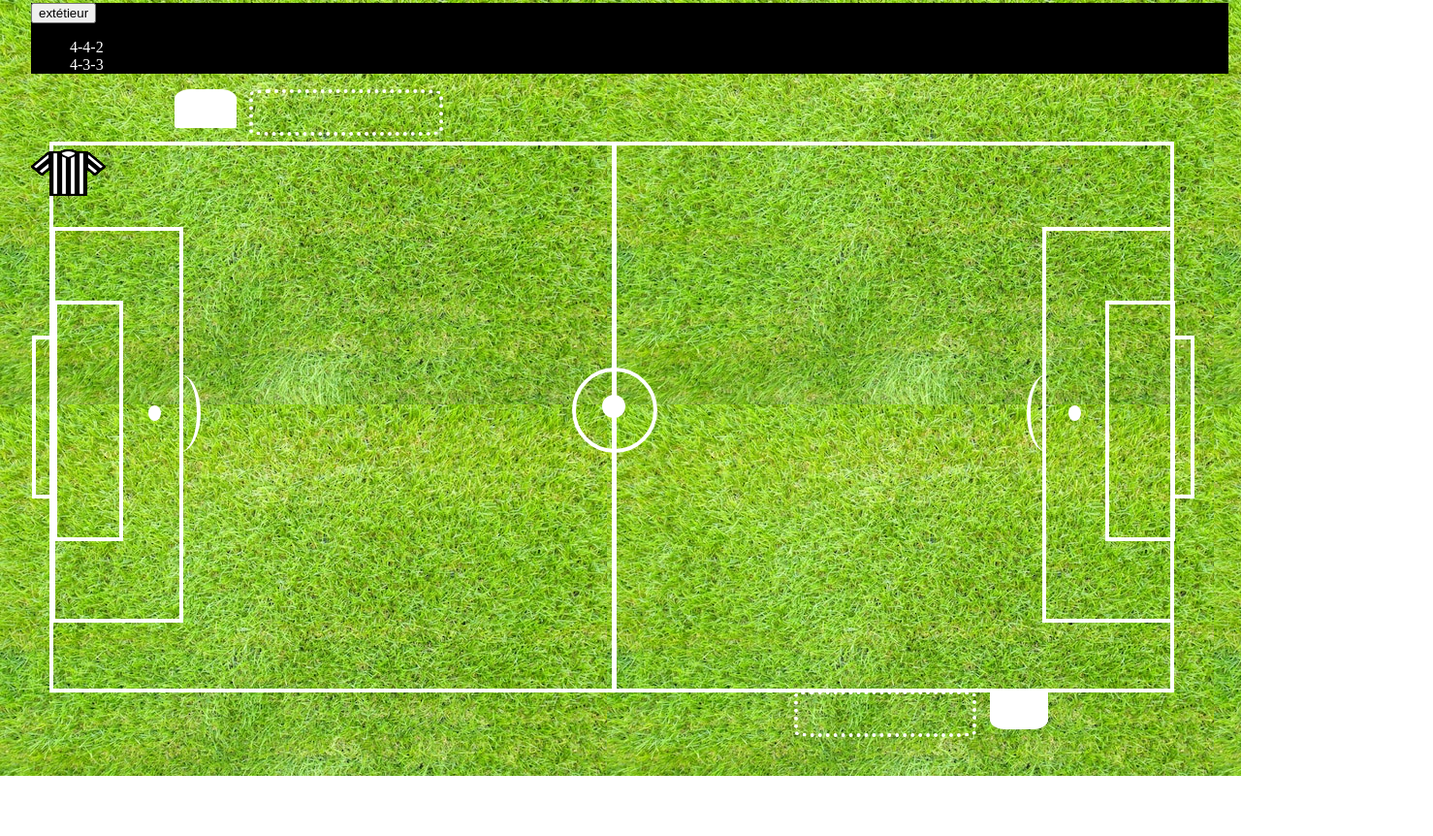
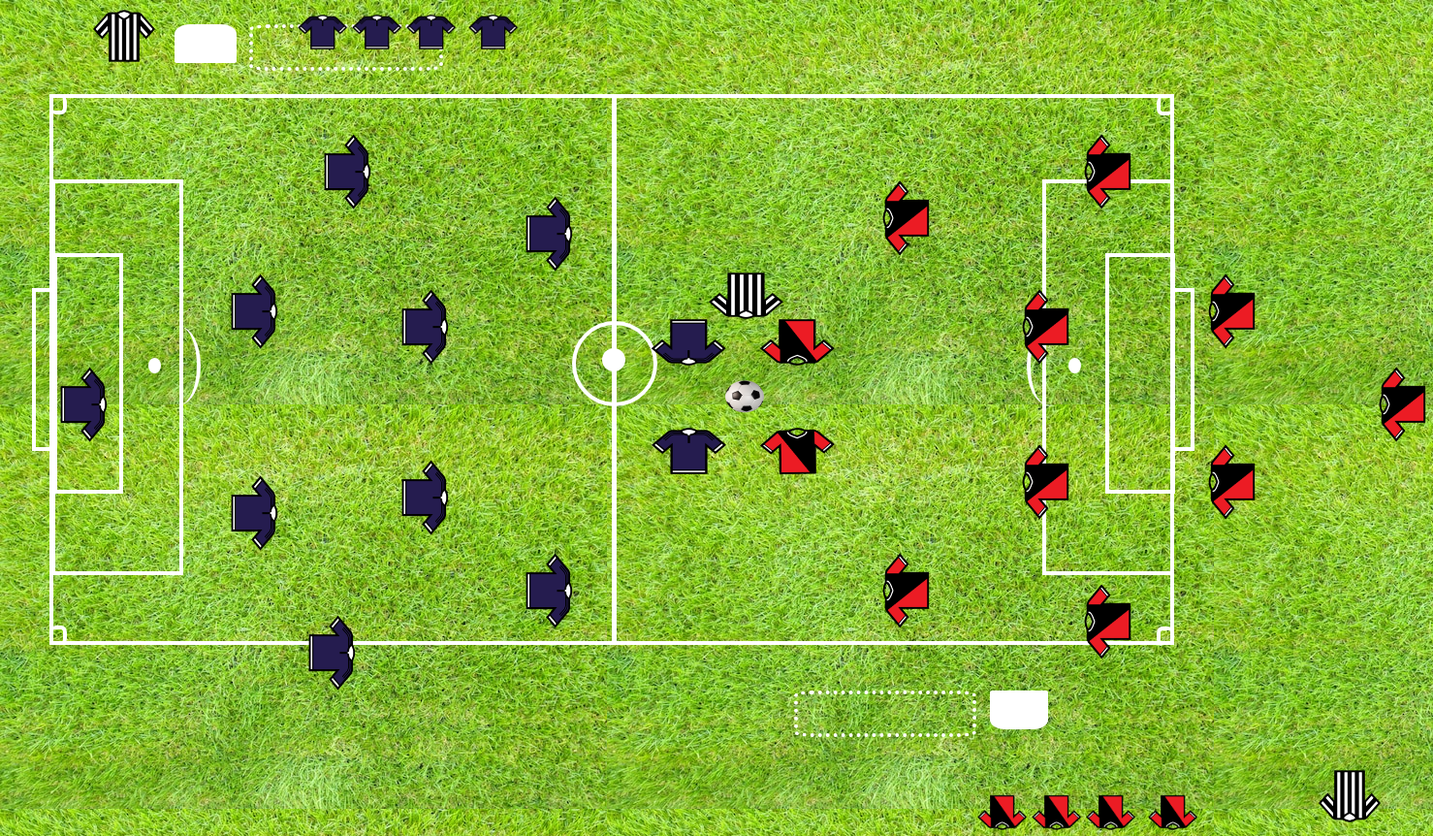
Before and after one commit to heykei/4-4-2, a plain HTML site: page index.html in a window 1280 px wide. Shown: the whole page at 97% size, 1478 px wide, since content can reach past the window. Before the commit the page ends 800 px from the top, so only its background shows below. Drawn offline with Linux system fonts and the light colour scheme.

Commit message:
ajt_perso

```diff
--- a/css/4-4-2dom.css
+++ b/css/4-4-2dom.css
@@ -1 +1,67 @@
-transform: translateX(19em) translateY(11em) rotate(180deg);
+.j17 img {
+    width: 4vw;
+    height: 6vh;
+    transform: translateX(20.7em) translateY(-5.5em) rotate(0deg);
+}
+
+.j16 img {
+    width: 4vw;
+    height: 6vh;
+    transform: translateX(17.2em) translateY(-5.5em) rotate(0deg);
+}
+
+.j18 img {
+    width: 4vw;
+    height: 6vh;
+    transform: translateX(24.2em) translateY(-5.5em) rotate(0deg);
+}
+
+.j19 img {
+    width: 4vw;
+    height: 6vh;
+    transform: translateX(28.2em) translateY(-5.5em) rotate(0deg);
+}
+
+.j25 img {
+    transform: translateX(1em) translateY(18em) rotate(90deg);
+}
+
+.j26 img {
+    transform: translateX(18em) translateY(3em) rotate(90deg);
+}
+
+.j24 img {
+    transform: translateX(12em) translateY(12em) rotate(90deg);
+}
+
+.j23 img {
+    transform: translateX(12em) translateY(25em) rotate(90deg);
+}
+
+.j22 img {
+    transform: translateX(17em) translateY(34em) rotate(90deg);
+}
+
+.j21 img {
+    transform: translateX(31em) translateY(7em) rotate(90deg);
+}
+
+.j15 img {
+    transform: translateX(23em) translateY(13em) rotate(90deg);
+}
+
+.j20 img {
+    transform: translateX(23em) translateY(24em) rotate(90deg);
+}
+
+.j28 img {
+    transform: translateX(31em) translateY(30em) rotate(90deg);
+}
+
+.j27 img {
+    transform: translateX(40em) translateY(21em) rotate(0deg);
+}
+
+.j29 img {
+    transform: translateX(40em) translateY(14em) rotate(180deg);
+}
--- a/css/4-4-2ext.css
+++ b/css/4-4-2ext.css
@@ -0,0 +1,67 @@
+.j13 img {
+    transform: translateX(47em) translateY(14em) rotate(180deg);
+}
+
+.j12 img {
+    transform: translateX(47em) translateY(21em) rotate(359deg);
+}
+
+.j14 img {
+    transform: translateX(86em) translateY(18em) rotate(270deg);
+}
+
+.j6 img {
+    transform: translateX(75em) translateY(12em) rotate(270deg);
+}
+
+.j5 img {
+    transform: translateX(75em) translateY(23em) rotate(270deg);
+}
+
+.j7 img {
+    transform: translateX(67em) translateY(3em) rotate(270deg);
+}
+
+.j4 img {
+    transform: translateX(67em) translateY(32em) rotate(270deg);
+}
+
+.j10 img {
+    transform: translateX(63em) translateY(13em) rotate(270deg);
+}
+
+.j9 img {
+    transform: translateX(63em) translateY(23em) rotate(270deg);
+}
+
+.j8 img {
+    transform: translateX(54em) translateY(30em) rotate(270deg);
+}
+
+.j11 img {
+    transform: translateX(54em) translateY(6em) rotate(270deg);
+}
+
+.j3 img {
+    width: 4vw;
+    height: 6vh;
+    transform: translateX(72em) translateY(44.8em) rotate(180deg);
+}
+
+.j2 img {
+    width: 4vw;
+    height: 6vh;
+    transform: translateX(68em) translateY(44.8em) rotate(180deg);
+}
+
+.j1 img {
+    width: 4vw;
+    height: 6vh;
+    transform: translateX(64.5em) translateY(44.8em) rotate(180deg);
+}
+
+.j0 img {
+    width: 4vw;
+    height: 6vh;
+    transform: translateX(61em) translateY(44.8em) rotate(180deg);
+}
--- /dev/null
+++ b/css/neutre.css
@@ -0,0 +1,15 @@
+.arbitre3 img {
+    transform: translateX(43.7em) translateY(11em) rotate(180deg);
+}
+
+.arbitre2 img {
+    width: 5vw;
+    height: 9vh;
+    transform: translateX(4em) translateY(-6em) rotate(0deg);
+}
+
+.arbitre1 img {
+    width: 5vw;
+    height: 9vh;
+    transform: translateX(83em) translateY(43em) rotate(180deg);
+}
--- a/css/style.css
+++ b/css/style.css
@@ -3,7 +3,7 @@ body{
     background-repeat: repeat;
     /* background-size: cover; */
     background-attachment: fixed;
-    margin: 0.2%;
+    margin: 0%;
     margin-right: 1%;
     margin-left: 2.5%;
 }
@@ -23,6 +23,8 @@ li{
 .remplacent-h{
     display: flex;
     flex-direction: row;
+    margin-top: 2%;
+    margin-bottom: 1.5%;
 }
 .abri_h{
     border-radius: 25% 25% 5% 5%;
@@ -99,6 +101,46 @@ li{
     height: 10vh;
     border-radius: 50%;
     border-right: solid white 0.3em;
+}
+.corner-hg{
+    position: absolute;
+    top: -0.6%;
+    left: -0.3%;
+    width: 1vw;
+    height: 2vh;
+    border-radius: 35% 35% 35% 35%;
+    border-bottom: solid 0.3em white;
+    border-right: solid 0.3em white;
+}
+.corner-bg{
+    position: absolute;
+    top: 97.1%;
+    left: -0.3%;
+    width: 1vw;
+    height: 2vh;
+    border-radius: 35% 35% 35% 35%;
+    border-right: solid 0.3em white;
+    border-top: solid 0.3em white;
+}
+.corner-hd{
+    position: absolute;
+    top: -0.5%;
+    left: 98.8%;
+    width: 1vw;
+    height: 2vh;
+    border-radius: 35% 35% 35% 35%;
+    border-left: solid 0.3em white;
+    border-bottom: solid 0.3em white;
+}
+.corner-bd{
+    position: absolute;
+    top: 97.2%;
+    left: 98.8%;
+    width: 1vw;
+    height: 2vh;
+    border-radius: 35% 35% 35% 35%;
+    border-top: solid 0.3em white;
+    border-left: solid 0.3em white;
 }
 /*Fin partie gauche terrain*/
 
@@ -226,9 +268,13 @@ li{
     width: 6vw;
     height: 8vh;
 }
+.bal img{
+    width: 6vw;
+    height: 8vh;
+    z-index: 1;
+    transform: translateX(43.6em) translateY(17.5em) rotate(0deg);
+}
 
+@media screen {
 
-
-
-{
 }
--- a/index.html
+++ b/index.html
@@ -7,22 +7,14 @@
     <meta name="viewport" content="width=device-width, initial-scale=1.0">
     <title>Tableau_Blanc</title>
     <link rel="stylesheet" href="css/style.css">
+    <link rel="stylesheet" href="css/4-4-2dom.css">
+    <link rel="stylesheet" href="css/4-4-2ext.css">
+    <link rel="stylesheet" href="css/neutre.css">
 
 </head>
 
 
 <body>
-
-    <nav>
-        <button onclick="ext">extétieur</button>
-        <ul id="ext">
-            <li class="dom_form">4-4-2</li>
-            <li class="dom_form">4-3-3</li>
-            <li class="dom_form"></li>
-            <li class="dom_form"></li>
-            <li class="dom_form"></li>
-        </ul>
-    </nav>
 
     <div class="remplacent-h">
         <div class="abri_h"></div>
@@ -63,39 +55,39 @@
     </div>
 
     <div class="exterieur">
-        <div class="0"><img src="css/img/football_color_ext.png" alt="joueur 0"></div>
-        <div class="1"><img src="css/img/football_color_ext.png" alt="joueur 1"></div>
-        <div class="2"><img src="css/img/football_color_ext.png" alt="joueur 2"></div>
-        <div class="3"><img src="css/img/football_color_ext.png" alt="joueur 3"></div>
-        <div class="4"><img src="css/img/football_color_ext.png" alt="joueur 4"></div>
-        <div class="5"><img src="css/img/football_color_ext.png" alt="joueur 5"></div>
-        <div class="6"><img src="css/img/football_color_ext.png" alt="joueur 6"></div>
-        <div class="7"><img src="css/img/football_color_ext.png" alt="joueur 7"></div>
-        <div class="8"><img src="css/img/football_color_ext.png" alt="joueur 8"></div>
-        <div class="9"><img src="css/img/football_color_ext.png" alt="joueur 9"></div>
-        <div class="10"><img src="css/img/football_color_ext.png" alt="joueur 10"></div>
-        <div class="11"><img src="css/img/football_color_ext.png" alt="joueur 11"></div>
-        <div class="12"><img src="css/img/football_color_ext.png" alt="joueur 12"></div>
-        <div class="13"><img src="css/img/football_color_ext.png" alt="joueur 13"></div>
-        <div class="14"><img src="css/img/football_color_ext.png" alt="joueur 14"></div>
+        <div class="j0"><img src="css/img/football_color_ext.png" alt="joueur 0"></div>
+        <div class="j1"><img src="css/img/football_color_ext.png" alt="joueur 1"></div>
+        <div class="j2"><img src="css/img/football_color_ext.png" alt="joueur 2"></div>
+        <div class="j3"><img src="css/img/football_color_ext.png" alt="joueur 3"></div>
+        <div class="j4"><img src="css/img/football_color_ext.png" alt="joueur 4"></div>
+        <div class="j5"><img src="css/img/football_color_ext.png" alt="joueur 5"></div>
+        <div class="j6"><img src="css/img/football_color_ext.png" alt="joueur 6"></div>
+        <div class="j7"><img src="css/img/football_color_ext.png" alt="joueur 7"></div>
+        <div class="j8"><img src="css/img/football_color_ext.png" alt="joueur 8"></div>
+        <div class="j9"><img src="css/img/football_color_ext.png" alt="joueur 9"></div>
+        <div class="j10"><img src="css/img/football_color_ext.png" alt="joueur 10"></div>
+        <div class="j11"><img src="css/img/football_color_ext.png" alt="joueur 11"></div>
+        <div class="j12"><img src="css/img/football_color_ext.png" alt="joueur 12"></div>
+        <div class="j13"><img src="css/img/football_color_ext.png" alt="joueur 13"></div>
+        <div class="j14"><img src="css/img/football_color_ext.png" alt="joueur 14"></div>
     </div>
 
     <div class="domicile">
-        <div class="15"><img src="css/img/football_color_dom.png" alt="joueur 0"></div>
-        <div class="16"><img src="css/img/football_color_dom.png" alt="joueur 1"></div>
-        <div class="17"><img src="css/img/football_color_dom.png" alt="joueur 2"></div>
-        <div class="18"><img src="css/img/football_color_dom.png" alt="joueur 3"></div>
-        <div class="19"><img src="css/img/football_color_dom.png" alt="joueur 4"></div>
-        <div class="20"><img src="css/img/football_color_dom.png" alt="joueur 5"></div>
-        <div class="21"><img src="css/img/football_color_dom.png" alt="joueur 6"></div>
-        <div class="22"><img src="css/img/football_color_dom.png" alt="joueur 7"></div>
-        <div class="23"><img src="css/img/football_color_dom.png" alt="joueur 8"></div>
-        <div class="24"><img src="css/img/football_color_dom.png" alt="joueur 9"></div>
-        <div class="25"><img src="css/img/football_color_dom.png" alt="joueur 10"></div>
-        <div class="26"><img src="css/img/football_color_dom.png" alt="joueur 11"></div>
-        <div class="27"><img src="css/img/football_color_dom.png" alt="joueur 12"></div>
-        <div class="28"><img src="css/img/football_color_dom.png" alt="joueur 13"></div>
-        <div class="29"><img src="css/img/football_color_dom.png" alt="joueur 14"></div>
+        <div class="j15"><img src="css/img/football_color_dom.png" alt="joueur 0"></div>
+        <div class="j16"><img src="css/img/football_color_dom.png" alt="joueur 1"></div>
+        <div class="j17"><img src="css/img/football_color_dom.png" alt="joueur 2"></div>
+        <div class="j18"><img src="css/img/football_color_dom.png" alt="joueur 3"></div>
+        <div class="j19"><img src="css/img/football_color_dom.png" alt="joueur 4"></div>
+        <div class="j20"><img src="css/img/football_color_dom.png" alt="joueur 5"></div>
+        <div class="j21"><img src="css/img/football_color_dom.png" alt="joueur 6"></div>
+        <div class="j22"><img src="css/img/football_color_dom.png" alt="joueur 7"></div>
+        <div class="j23"><img src="css/img/football_color_dom.png" alt="joueur 8"></div>
+        <div class="j24"><img src="css/img/football_color_dom.png" alt="joueur 9"></div>
+        <div class="j25"><img src="css/img/football_color_dom.png" alt="joueur 10"></div>
+        <div class="j26"><img src="css/img/football_color_dom.png" alt="joueur 11"></div>
+        <div class="j27"><img src="css/img/football_color_dom.png" alt="joueur 12"></div>
+        <div class="j28"><img src="css/img/football_color_dom.png" alt="joueur 13"></div>
+        <div class="j29"><img src="css/img/football_color_dom.png" alt="joueur 14"></div>
     </div>
 
     <div class="arbitre">
@@ -103,6 +95,6 @@
         <div class="arbitre2"><img src="css/img/arbitre.png" alt="arbitre2"></div>
         <div class="arbitre3"><img src="css/img/arbitre.png" alt="arbitre3"></div>
     </div>
-
+    <div class="bal"><img src="css/img/ball.png" alt=""></div>
 </body>
 </html>
```
Also changed, not shown: css/img/ball.png (added).
